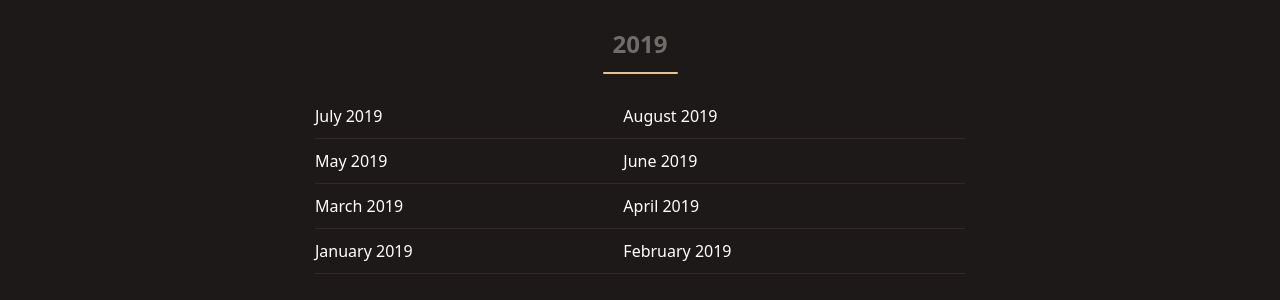
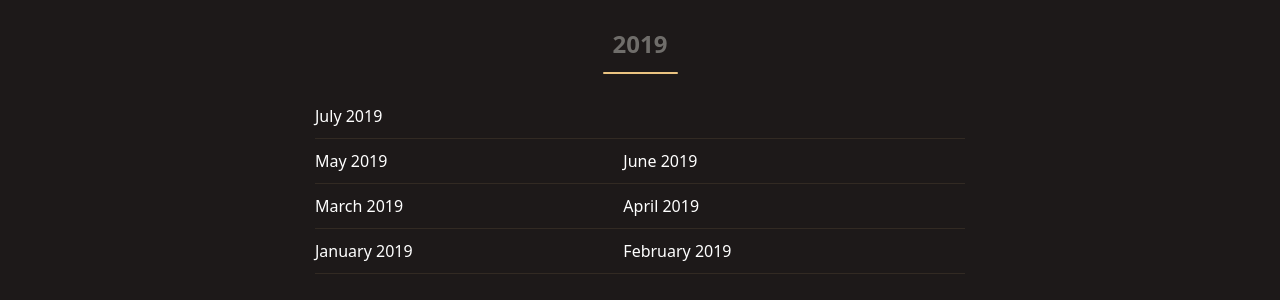
Before and after one commit to ateliedetemas/blpcrypto, a Jekyll site: the page built from _pages/en/reports.md, in a window 1280 px wide. Shown: the part 249-549 px from the top of the page. Built offline with Jekyll 4.4.1, drawn with Linux system fonts in a browser that asks for light colours.

Commit message:
Update reports.md

```diff
--- a/_pages/en/reports.md
+++ b/_pages/en/reports.md
@@ -7,7 +7,7 @@ permalink: "/en/reports/"
 
 ## 2019
 
-[July 2019]({{ '/assets/documents/relatorios/2019/07.pdf' | absolute_url }})  | [August 2019]({{ '/assets/documents/relatorios/2019/08.pdf' | absolute_url }})
+[July 2019]({{ '/assets/documents/relatorios/2019/07.pdf' | absolute_url }})  |
 [May 2019]({{ '/assets/documents/relatorios/2019/05.pdf' | absolute_url }})  | [June 2019]({{ '/assets/documents/relatorios/2019/06.pdf' | absolute_url }})
 [March 2019]({{ '/assets/documents/relatorios/2019/03.pdf' | absolute_url }})  | [April 2019]({{ '/assets/documents/relatorios/2019/04.pdf' | absolute_url }})
 [January 2019]({{ '/assets/documents/relatorios/2019/01.pdf' | absolute_url }})  | [February 2019]({{ '/assets/documents/relatorios/2019/02.pdf' | absolute_url }})
```
